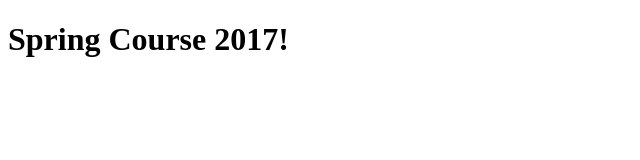
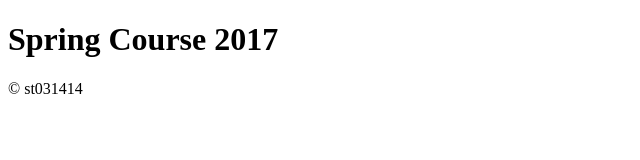
Before and after one commit to st031414/spring2017, a plain HTML site: page day1/index.html in a window 1280 px wide. Shown: the whole page, without its empty margins (0-640 px from the left). Drawn offline with Linux system fonts and the light colour scheme.

Commit message:
insert copylight

```diff
--- a/day1/index.html
+++ b/day1/index.html
@@ -10,9 +10,11 @@
 </head>
 <body>
 <div>
-<h1>Spring Course 2017!</h1>
+<h1>Spring Course 2017</h1>
 </div>
-<div class="footer"></div>
+<div class="footer">
+ &copy st031414
+</div>
 <script type="text/javascript" src="js/day1.js">
 </script>
 </body>
```
